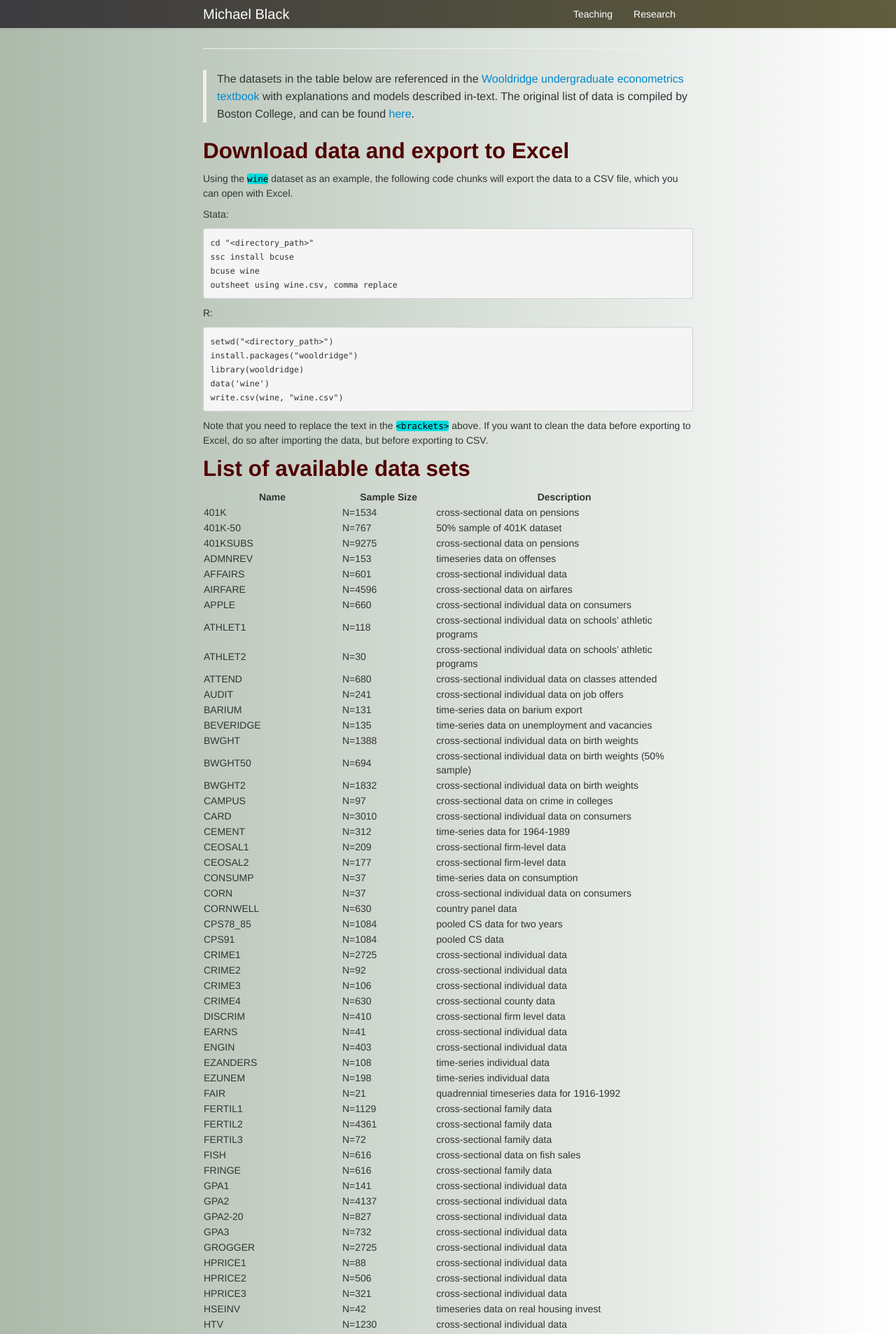
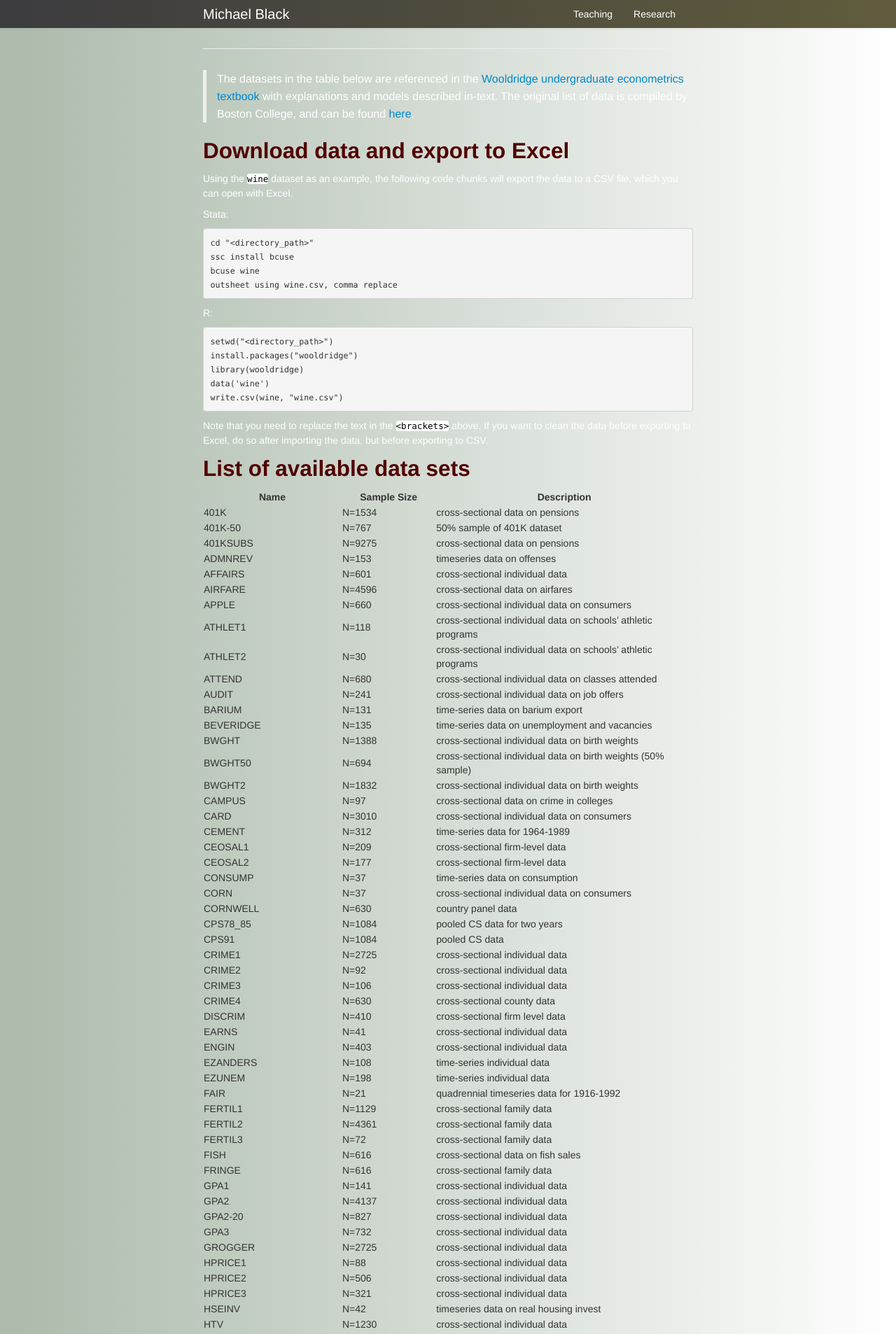
Before and after one commit to michael-black/michael-black.github.io, a Jekyll site: the page built from pages/Wooldridge-Data.md, in a window 1280 px wide. Shown: the top 1906 px of the page at 70% size. Built offline with Jekyll 4.4.1, drawn with Linux system fonts in a browser that asks for light colours; our own code applies the rules of GitHub Pages for plain Markdown files.

Commit message:
Change body text to white

```diff
--- a/assets/themes/twitter/css/my_custom_css.css
+++ b/assets/themes/twitter/css/my_custom_css.css
@@ -2,12 +2,16 @@ code {
   padding: 0;
   font-size: 90%;
   color: black;
-  background-color: #00dbde;
+  background-color: white;
   border: 0px solid white;
 }
 
 body {
   background-image: linear-gradient(to right, #abbaab , #ffffff);
+}
+
+p {
+ color: white;
 }
 
 a code {
```
